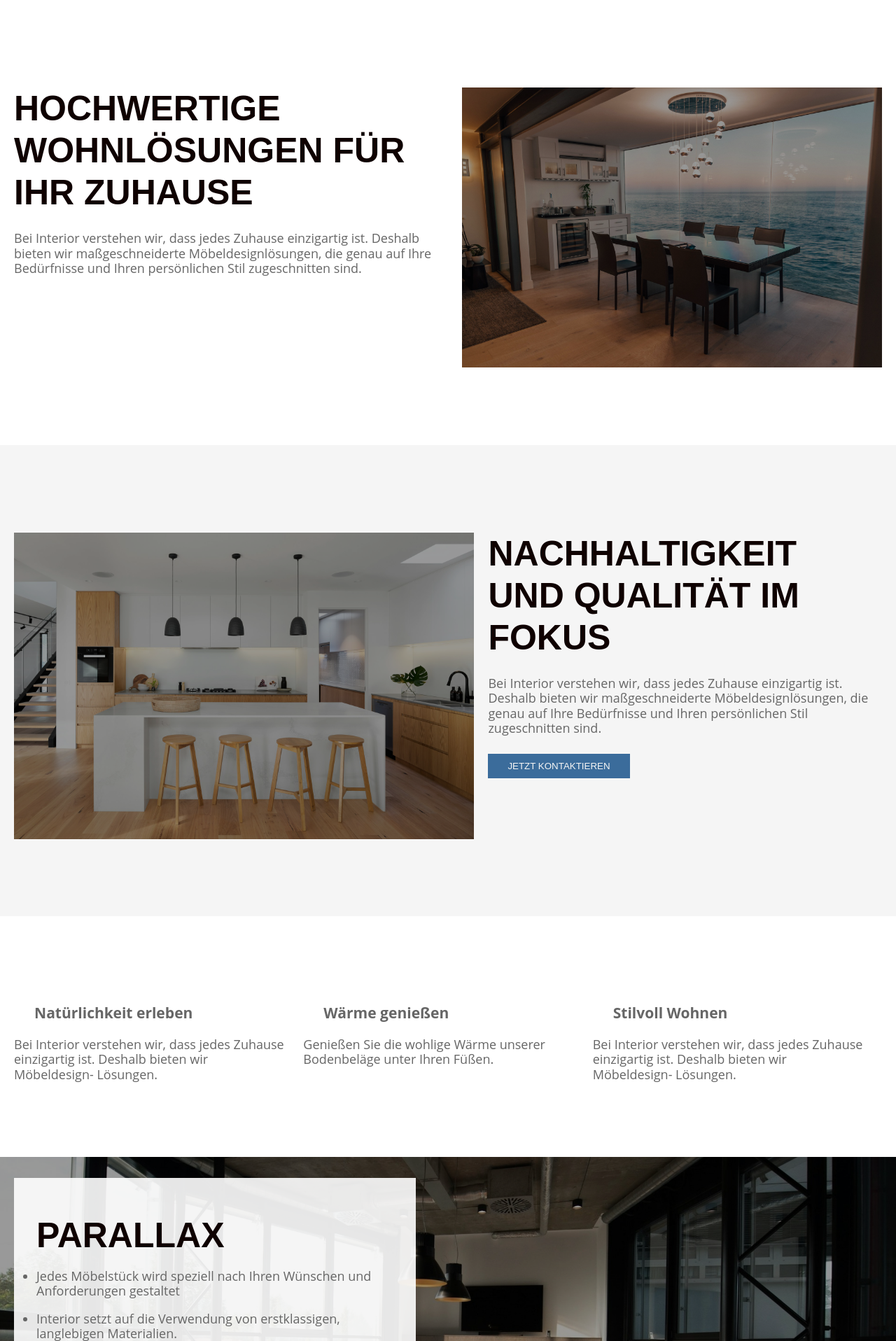
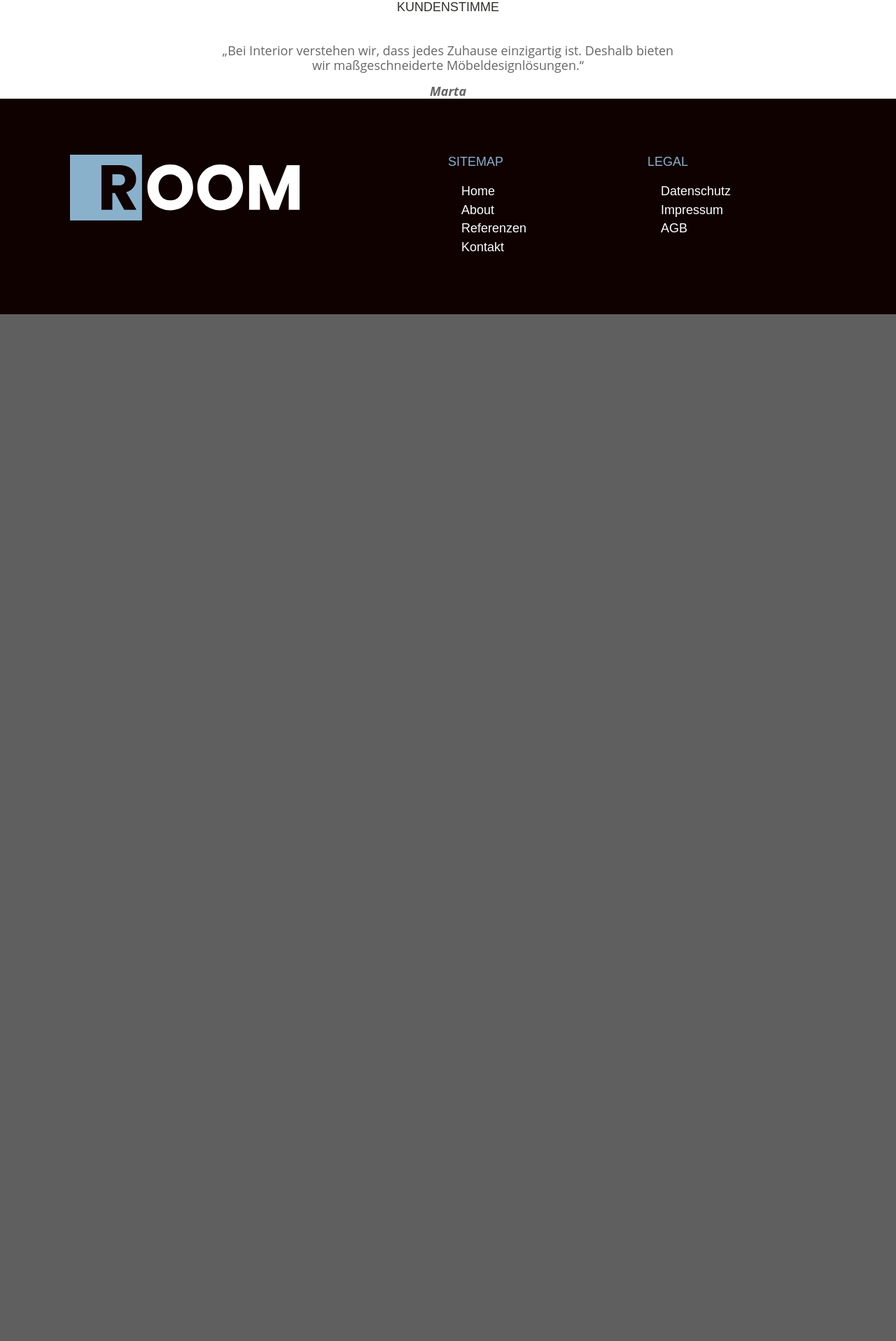
Before and after one commit to binsiee/webdev-ines-jaritz, a PHP site: page / in a window 1280 px wide. Shown: the part 890-2806 px from the top of the page at 70% size. After the commit the page ends 1339 px from the top, so only its background shows below. Run offline with PHP 8.4, Linux system fonts and the light colour scheme; some web fonts are replaced.

Commit message:
Sektionen im HTML u CSS gelöscht da nur Template f PA1 notwendig

```diff
--- a/html/index.html
+++ b/html/index.html
@@ -34,99 +34,6 @@
         <button href="#" class="herobutton">Jetzt kontaktieren </button>
         </div>
     </section>
-
-<section class="secondary-section-margin">
-    <section class="secondary-section">
-
-            <div class="text-one">
-        <h2>Hochwertige Wohnlösungen für ihr zuhause</h2>
-        <p>Bei Interior verstehen wir, dass jedes Zuhause einzigartig ist.
-            Deshalb bieten wir maßgeschneiderte Möbeldesignlösungen,
-            die genau auf Ihre Bedürfnisse und
-            Ihren persönlichen Stil zugeschnitten sind.</p>
-            </div>
-
-            <div class="image-one">
-                <div class="image-overlay">
-            <img src="img/roberto-nickson-tleCJiDOri0-unsplash.jpg" alt="Esszimmer mit Meerblick"
-            </div>
-            </div>
-
-    </section>
-</section>
-
-<section class="secondary-section-margin secondary-section-two-bg-color">
-    <section class=" secondary-section">
-
-        <div class="image-two">
-            <div class="image-overlay">
-            <img src="img/r-architecture-TRCJ-87Yoh0-unsplash.jpg"
-                 alt="Luxuriöse Küche">
-            </div>
-        </div>
-
-        <div>
-            <div class="text-two">
-                <h2>Nachhaltigkeit und Qualität im Fokus</h2>
-                <p>Bei Interior verstehen wir, dass jedes Zuhause
-                    einzigartig ist. Deshalb bieten wir
-                    maßgeschneiderte Möbeldesignlösungen,
-                    die genau auf Ihre Bedürfnisse und Ihren
-                    persönlichen Stil zugeschnitten sind.</p>
-            </div>
-            <button class="secondary-button" href="#">
-                Jetzt kontaktieren
-            </button>
-
-        </div>
-
-    </section>
-</section>
-
-    <section class="bulletpoints">
-
-        <div class="bulletpoints-width">
-            <div class="bulletpoints-header">
-            <span class="icon-icon-5"></span>
-             <h3>Natürlichkeit erleben</h3>
-            </div>
-            <p>Bei Interior verstehen wir, dass jedes Zuhause einzigartig ist. Deshalb bieten wir Möbeldesign- Lösungen.</p>
-        </div>
-
-        <div class="bulletpoints-width">
-            <div class="bulletpoints-header">
-            <span class="icon-icon-4"></span>
-            <h3>Wärme genießen</h3>
-            </div>
-            <p>Genießen Sie die wohlige Wärme unserer Bodenbeläge unter Ihren Füßen.</p>
-        </div>
-
-        <div class="bulletpoints-width">
-            <div class="bulletpoints-header">
-            <span class="icon-icon-6"></span>
-                    <h3>Stilvoll Wohnen</h3>
-            </div>
-                    <p>Bei Interior verstehen wir, dass jedes Zuhause einzigartig ist. Deshalb bieten wir Möbeldesign- Lösungen.</p>
-                </div>
-
-    </section>
-
-        <section class="parallax-background image-overlay">
-            <div class="parallax-outer-box">
-                <div class="parallax-inner-box">
-                <div class="parallax-content">
-            <h2>Parallax</h2>
-            <ul>
-                <li>Jedes Möbelstück wird speziell nach Ihren Wünschen und Anforderungen gestaltet</li>
-                <li>Interior setzt auf die Verwendung von erstklassigen, langlebigen Materialien.</li>
-                <li>Erhalten Sie Zugang zu einzigartigen und innovativen Möbeldesigns.</li>
-                <li>Unser erfahrenes Team begleitet Sie von der ersten Idee bis zur Umsetzung.</li>
-                <li>Interior setzt auf die Verwendung von erstklassigen, langlebigen Materialien</li>
-            </ul>
-                </div>
-                </div>
-            </div>
-        </section>
 
     <section class="feedback secondary-section-margin">
         <p class="feedback-headline">Kundenstimme</p>
--- a/html/styles.css
+++ b/html/styles.css
@@ -137,7 +137,7 @@ nav.container {
     color: var(--secondary-color);
 }
 
-/*Startseite Layout*/
+/*Template Layout*/
 
 /*Hero*/
 
@@ -177,120 +177,9 @@ nav.container {
     color: var(--secondary-color);
 }
 
-/* zweite u dritte Section unter hero = secondary*/
+/*Schriften*/
 
-.secondary-section-margin{padding-top: 125px;
-padding-bottom: 106px;}
 
-.secondary-section{
-    max-width: var(--container-max-width);
-    width: 100%;
-    margin: 0 auto;
-    display: flex;
-    justify-items: center;
-    align-items: top;
-}
-
-.secondary-section .text-one{
-    flex: 1;
-    padding: 0 20px; /* Abstand innerhalb Textblock */
-    display: flex;
-    flex-direction: column;
-    justify-content: top; /* Vertikale Zentrierung Text */}
-
-.text-one >*:first-child{margin-bottom: 25px}
-
-.secondary-section .image-one{position: relative;
-    flex: 1;padding: 0 20px}
-
-.secondary-section img{
-    width: 100%; height: auto;}
-
-.secondary-section-two-bg-color {background-color: var(--secondary-color);}
-
-.secondary-section .image-two{padding: 0 20px;}
-
-.secondary-section .text-two{
-    flex: 1;
-    padding-right: 20px; /* Abstand innerhalb Textblock */
-    display: flex;
-    flex-direction: column;
-    justify-content: top; /* Vertikale Zentrierung Text */}
-
-.secondary-button {
-    background-color: var(--accent-color);
-    color: var(--secondary-color);
-    border: none;
-    display: inline-block;
-    align-self: flex-start;
-    margin-top: 25px;
-}
-
-.text-two >*:first-child {margin-bottom: 25px}
-
-/* 3 Bulletpoints */
-
-.bulletpoints{
-    display: flex;
-    justify-content: space-between ;
-    align-items: top;
-max-width: var(--container-max-width);
-width: 100%;
-margin: 0 auto;
-    padding: 125px 20px 106px;}
-
-.bulletpoints-width{max-width: 427px;
-flex: 1; padding-right: 20px}
-
-.bulletpoints-header{display: flex;
-    gap: 15px;margin-bottom: 22px;}
-
-/*Parallax-Sektion*/
-
-.parallax-background {
-    background-image: url("img/nastuh-abootalebi-eHD8Y1Znfpk-unsplash.jpg");
-    background-size: cover;
-    background-position: center;
-    background-repeat: no-repeat;
-    padding: 30px 20px;
-    max-width: 100%;
-    display: flex;
-    justify-content: center;
-    align-items: center;
-    height: auto; /* Vermeidet Überlappung */
-}
-
-.parallax-outer-box{
-    max-width: var(--container-max-width);
-    margin: 0 auto;
-    width: 100%;
-    display: flex;
-    justify-content: flex-start; /* Links ausrichten inner-box */
-}
-
-.parallax-inner-box {max-height: 570px;
-    background-color: rgba(var(--base-bg-color-rgb), 0.9);
-    padding:52px 32px;
-    z-index: 2;
-    position: relative;}
-
-.parallax-content{max-width: 510px;}
-
-.parallax-content h2 {
-    margin-bottom: 18px;
-}
-
-.parallax-content ul {
-    margin-bottom: 0;
-}
-
-.parallax-content ul > li {
-    margin-bottom: 18px;
-}
-
-.parallax-content ul > li:last-child {
-    margin-bottom: 0;
-}
 
 /*Kundenstimme*/
 
```
